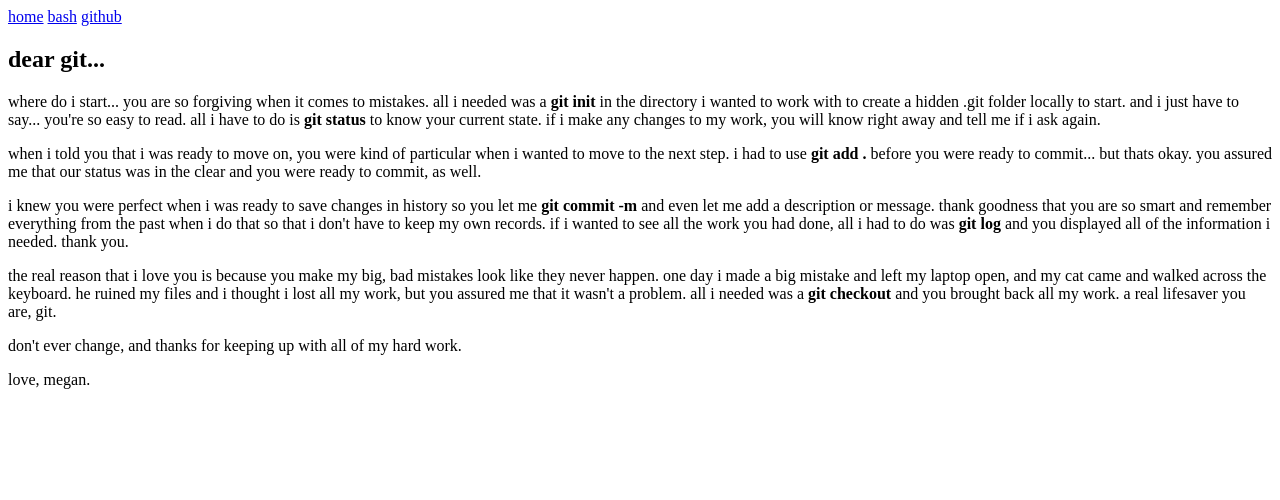
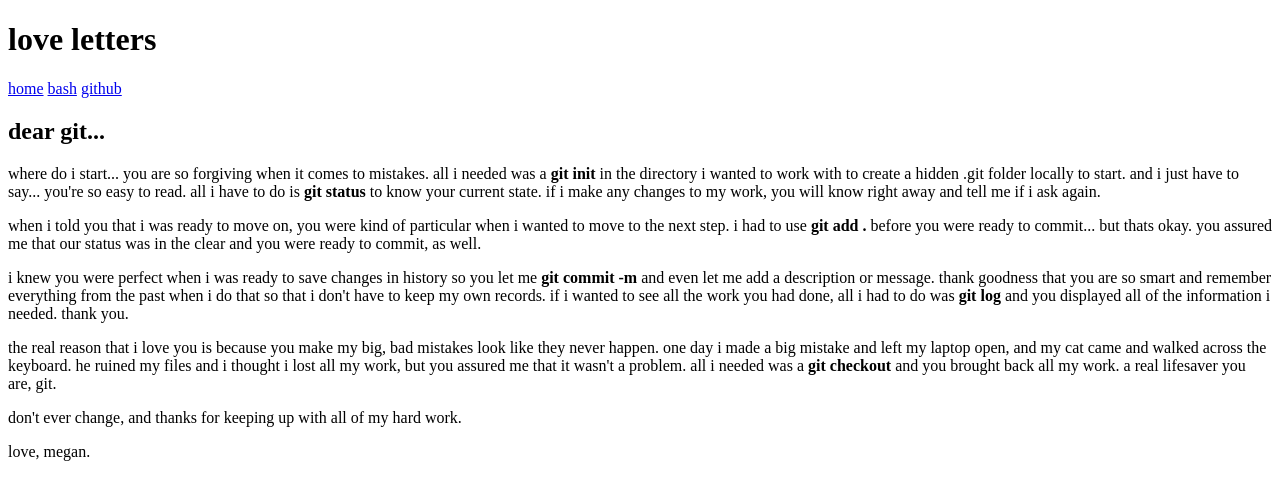
Before and after one commit to akibamegan/love-letters, a plain HTML site: page git.html in a window 1280 px wide. Drawn offline with Linux system fonts and the light colour scheme.

Commit message:
header edit

```diff
--- a/git.html
+++ b/git.html
@@ -6,6 +6,7 @@
 </head>
 <body>
 	<header>
+		<h1>love letters</h1>
 		<nav>
 			<a href="index.html">home</a>
 			<a href="git.html">bash</a>
```
